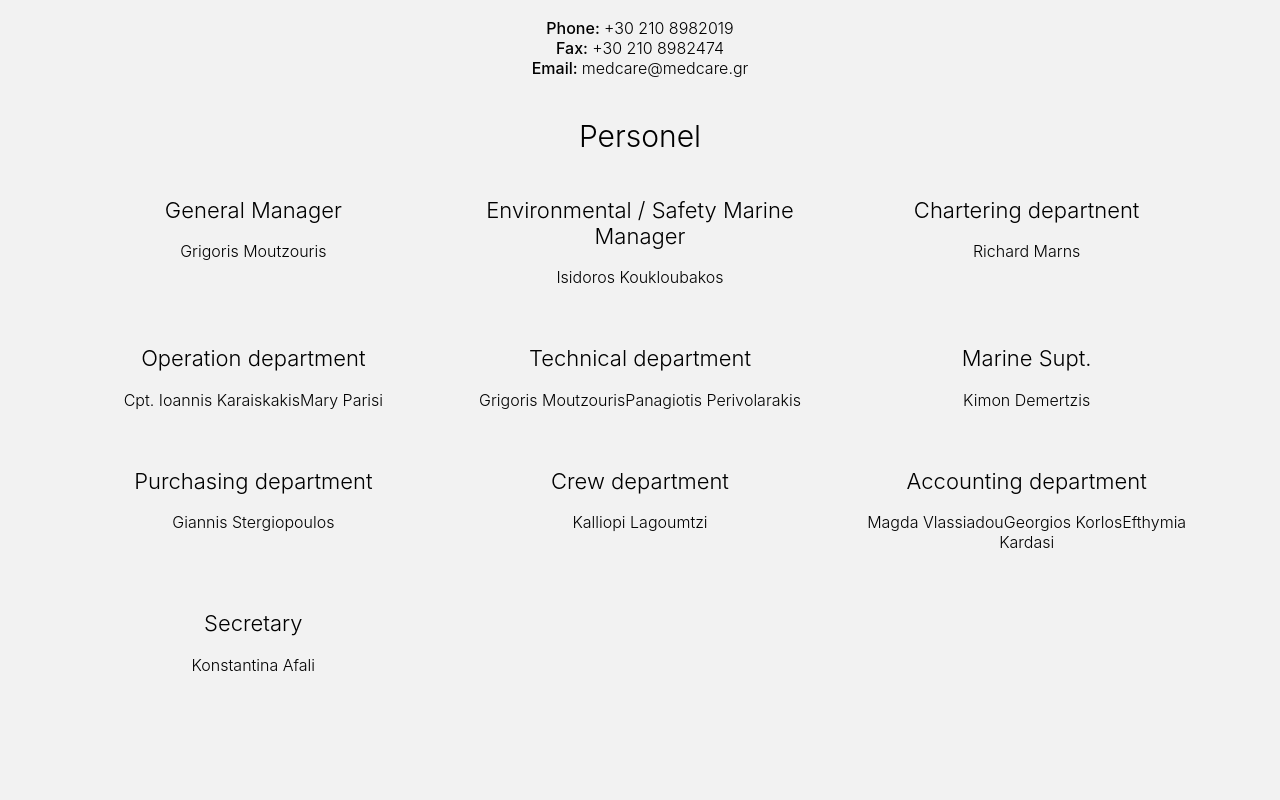
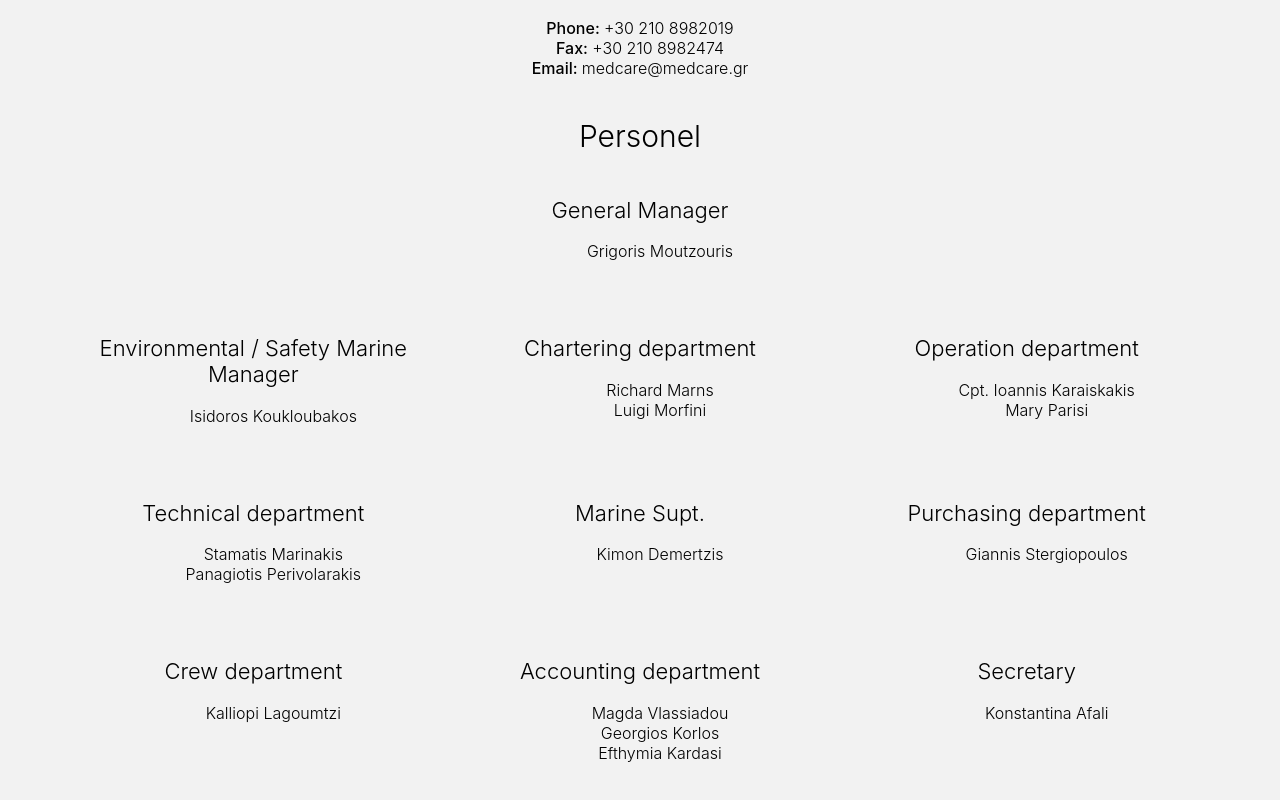
Before and after one commit to Yiorgoss/medcare.gr, a React (Create React App) app: page /contact in a window 1280 px wide. Shown: the part 448-1248 px from the top of the page. Before the commit the page ends 1173 px from the top, so only its background shows below. Built offline with nearby package versions, Linux system fonts and the light colour scheme.

Commit message:
personel list now in a seperate file and not hardcoded

```diff
--- /dev/null
+++ b/src/assets/personel-list.ts
@@ -0,0 +1,54 @@
+const personelList = [
+    //empty to handle heirarchy
+    {
+        title: "",
+        names: [""],
+    },
+    {
+        title: "General Manager",
+        names: ["Grigoris Moutzouris"],
+    },
+    //empty to handle heirarchy
+    {
+        title: "",
+        names: [""],
+    },
+    {
+        title: "Environmental / Safety Marine Manager",
+        names: ["Isidoros Koukloubakos"],
+    },
+    {
+        title: "Chartering department",
+        names: ["Richard Marns", "Luigi Morfini"],
+    },
+    {
+        title: "Operation department",
+        names: ["Cpt. Ioannis Karaiskakis", "Mary Parisi"],
+    },
+    {
+        title: "Technical department",
+        names: ["Stamatis Marinakis", "Panagiotis Perivolarakis"],
+    },
+    {
+        title: "Marine Supt.",
+        names: ["Kimon Demertzis"],
+    },
+    {
+        title: "Purchasing department",
+        names: ["Giannis Stergiopoulos"],
+    },
+    {
+        title: "Crew department",
+        names: ["Kalliopi Lagoumtzi"],
+    },
+    {
+        title: "Accounting department",
+        names: ["Magda Vlassiadou", "Georgios Korlos", "Efthymia Kardasi"],
+    },
+    {
+        title: "Secretary",
+        names: ["Konstantina Afali"],
+    },
+];
+
+export default personelList;
--- a/src/assets/scss/_contact.scss
+++ b/src/assets/scss/_contact.scss
@@ -29,6 +29,10 @@
                         font-size: $font-medium;
                         font-weight: 350;
                     }
+
+                    ul {
+                        list-style-type: none;
+                    }
                 }
             }
         }
--- a/src/pages/contact.tsx
+++ b/src/pages/contact.tsx
@@ -1,6 +1,8 @@
 import React from "react";
 
 import { Banner } from "../components/common";
+
+import personelList from "../assets/personel-list";
 
 export default function Contact() {
     return (
@@ -25,50 +27,16 @@ export default function Contact() {
                 <div className="personel">
                     <h1 className="title"> Personel </h1>
                     <div className="personel-grid-container">
-                        <div className="personel-container">
-                            <h1>General Manager</h1>
-                            <span>Grigoris Moutzouris</span>
-                        </div>
-                        <div className="personel-container">
-                            <h1>Environmental / Safety Marine Manager</h1>
-                            <span>Isidoros Koukloubakos</span>
-                        </div>
-                        <div className="personel-container">
-                            <h1>Chartering departnent</h1>
-                            <span>Richard Marns</span>
-                        </div>
-                        <div className="personel-container">
-                            <h1> Operation department</h1>
-                            <span>Cpt. Ioannis Karaiskakis</span>
-                            <span>Mary Parisi</span>
-                        </div>
-                        <div className="personel-container">
-                            <h1>Technical department</h1>
-                            <span>Grigoris Moutzouris</span>
-                            <span>Panagiotis Perivolarakis</span>
-                        </div>
-                        <div className="personel-container">
-                            <h1>Marine Supt.</h1>
-                            <span>Kimon Demertzis</span>
-                        </div>
-                        <div className="personel-container">
-                            <h1>Purchasing department</h1>
-                            <span>Giannis Stergiopoulos</span>
-                        </div>
-                        <div className="personel-container">
-                            <h1>Crew department</h1>
-                            <span>Kalliopi Lagoumtzi</span>
-                        </div>
-                        <div className="personel-container">
-                            <h1>Accounting department</h1>
-                            <span>Magda Vlassiadou</span>
-                            <span>Georgios Korlos</span>
-                            <span>Efthymia Kardasi</span>
-                        </div>
-                        <div className="personel-container">
-                            <h1>Secretary</h1>
-                            <span>Konstantina Afali</span>
-                        </div>
+                        {personelList.map((personel, index) => (
+                            <div className="personel-container" key={index}>
+                                <h1>{personel.title}</h1>
+                                <ul className="personel-name-container">
+                                    {personel.names.map((name, index) => (
+                                        <li key={index}>{name}</li>
+                                    ))}
+                                </ul>
+                            </div>
+                        ))}
                     </div>
                 </div>
             </div>
```
